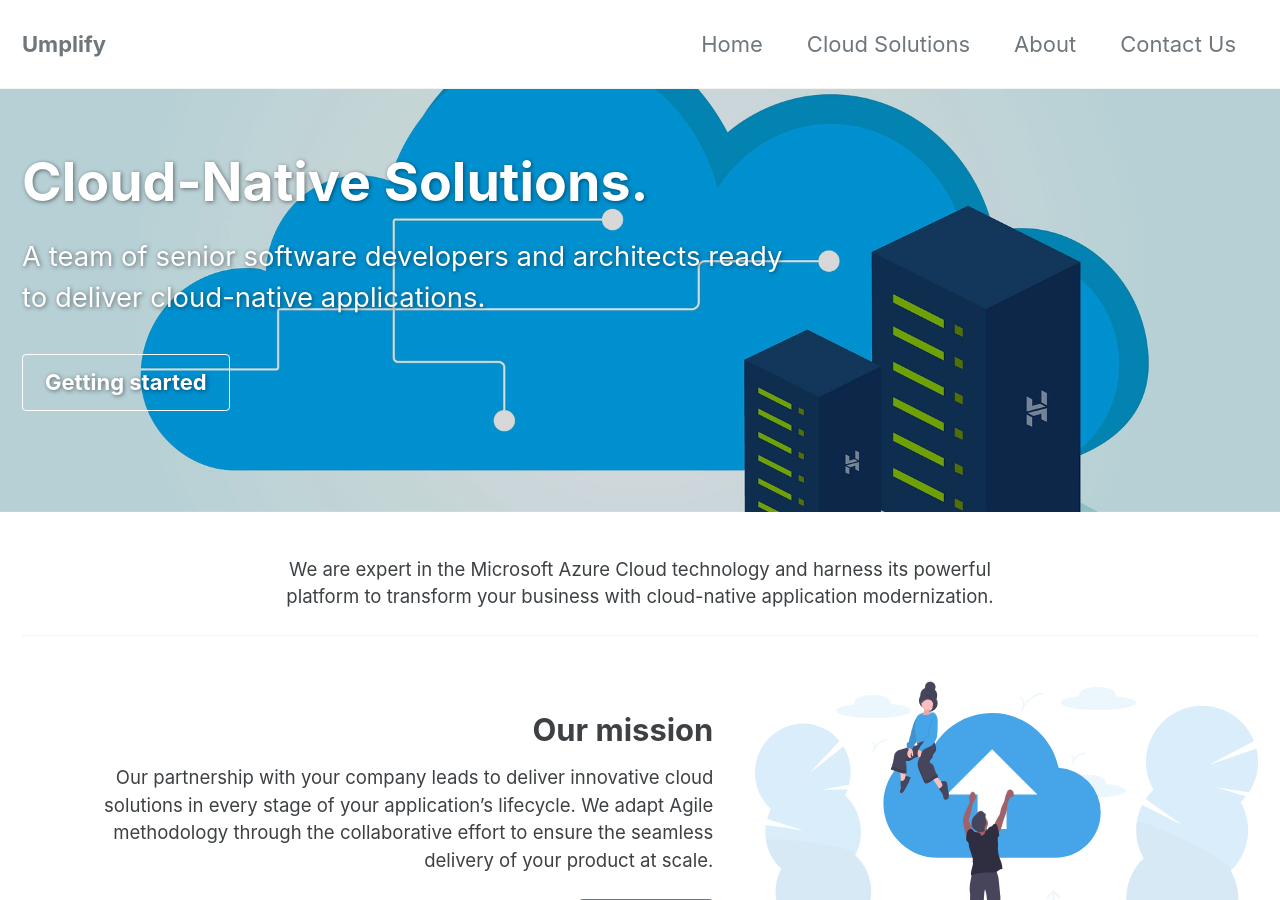
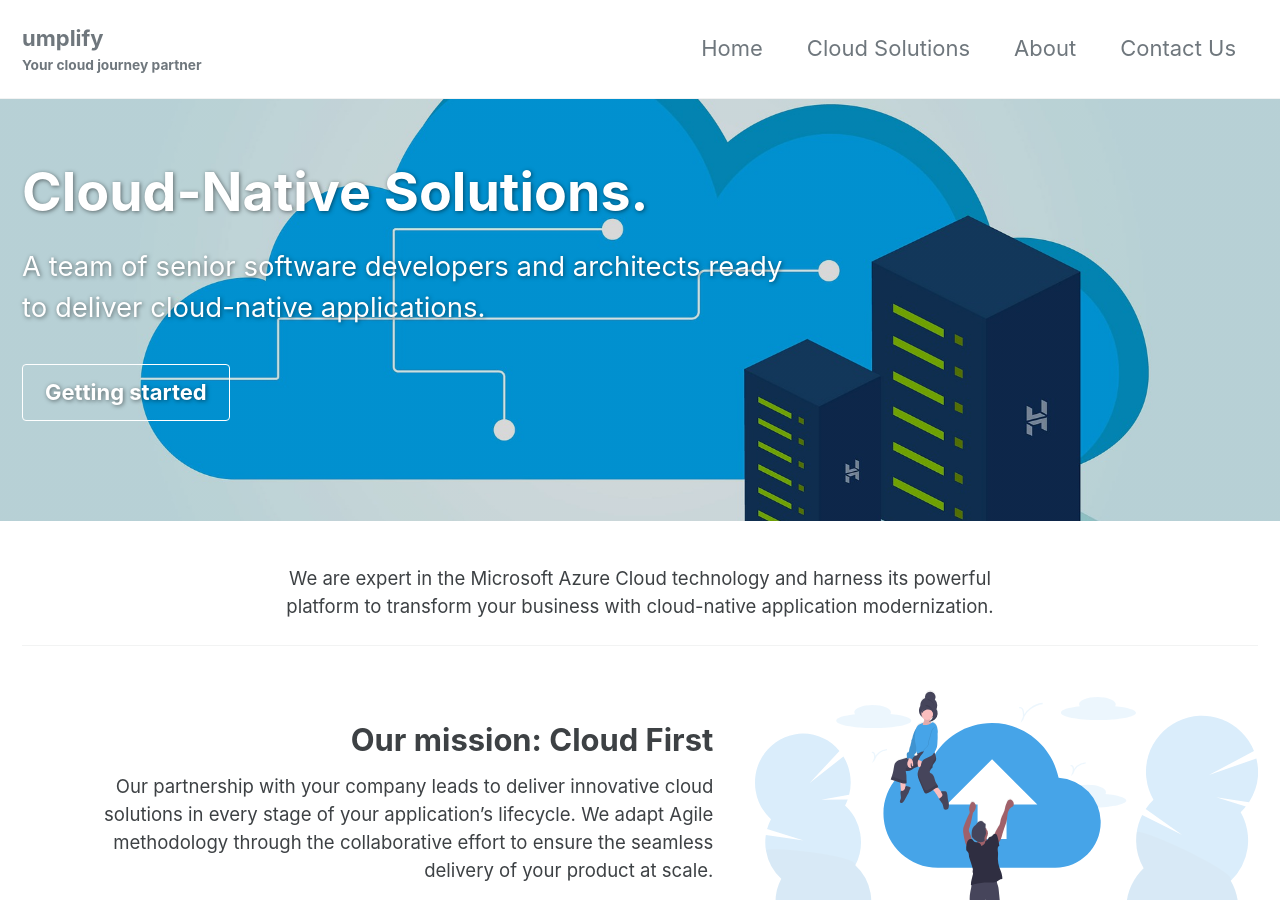
Before and after one commit to Umplify/umplify, a Jekyll site: the page built from _pages/home.md, in a window 1280 px wide and 900 px high. Built offline with Jekyll 4.4.1, drawn with Linux system fonts in a browser that asks for light colours; cached includes are drawn as plain includes.

Commit message:
Some slight changes #1

```diff
--- a/_config.yml
+++ b/_config.yml
@@ -18,7 +18,7 @@ minimal_mistakes_skin    : "default" # "air", "aqua", "contrast", "dark", "dirt"
 locale                   : "en-US"
 title                    : "Umplify | Toronto's Cloud Solutions, Architecture and Cloud-first Application development"
 title_separator          : "|"
-subtitle                 : # site tagline that appears below site title in masthead
+subtitle                 : "Your cloud journey partner"
 name                     : "Umplify Technologies Inc."
 description              : "We are a team of senior software developers and architects expert in Microsoft Azure Cloud solution and .NET. We engage with your company to deliver cloud application tailored to your business needs by employing Microsoft's cutting-edge tehnologies."
 url                      : "https://umplify.com"
@@ -26,7 +26,7 @@ baseurl                  : # the subpath of your site, e.g. "/blog"
 repository               : "Umplify/umplify"
 teaser                   : # path of fallback teaser image, e.g. "/assets/images/500x300.png"
 logo                     : # path of logo image to display in the masthead, e.g. "/assets/images/88x88.png"
-masthead_title           : Umplify
+masthead_title           : umplify
 breadcrumbs              : true # true, false (default)
 words_per_minute         : 200
 comments:
--- a/_pages/home.md
+++ b/_pages/home.md
@@ -38,7 +38,7 @@ feature_row:
 
 feature_row_right1:
   - image_path: /assets/images/cloud.svg
-    title: Our mission
+    title: "Our mission: Cloud First"
     excerpt: Our partnership with your company leads to deliver innovative cloud solutions in every stage of your application's lifecycle. We adapt Agile methodology through the collaborative effort to ensure the seamless delivery of your product at scale.
     url: our-mission
     btn_label: "Read More"
```
